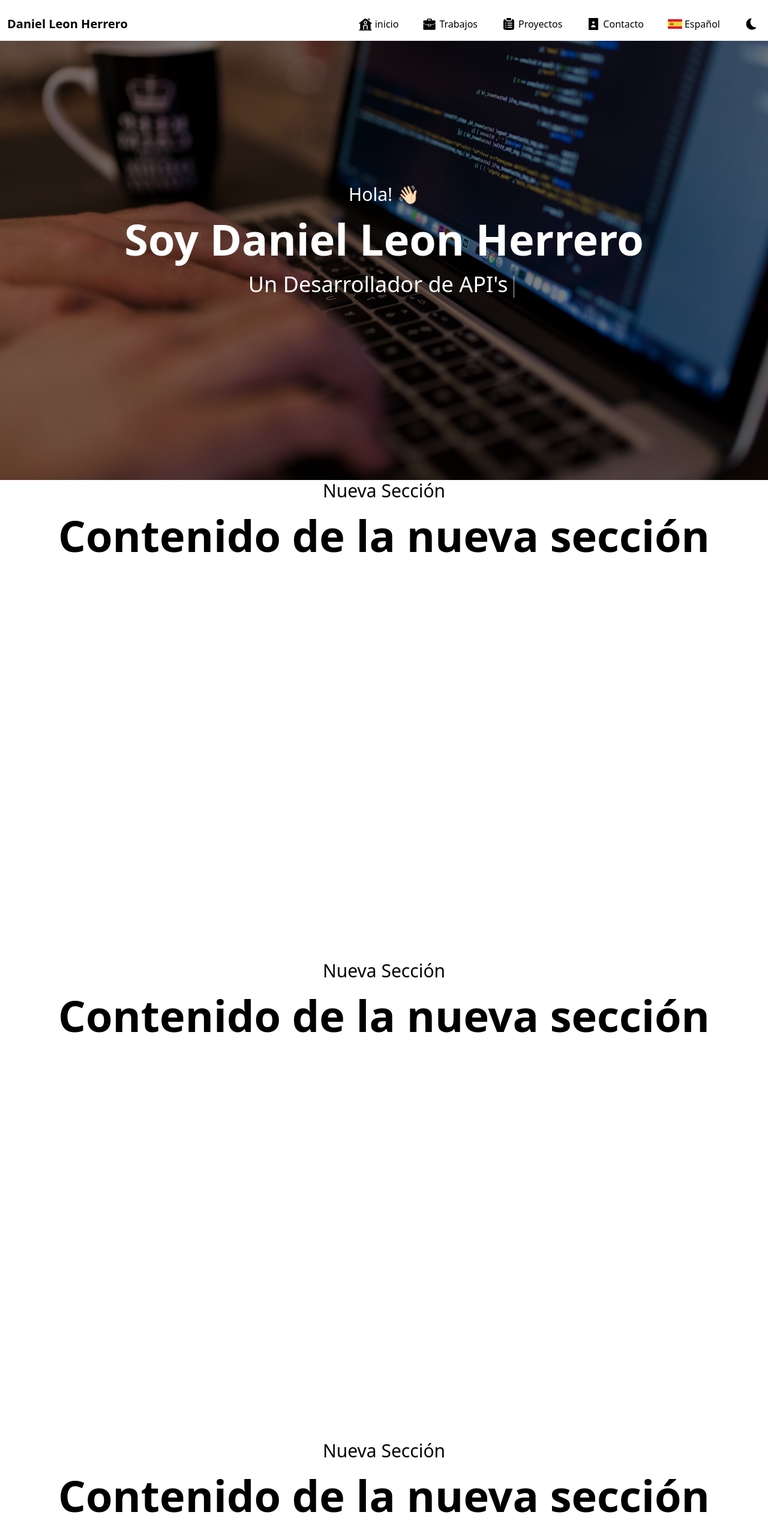
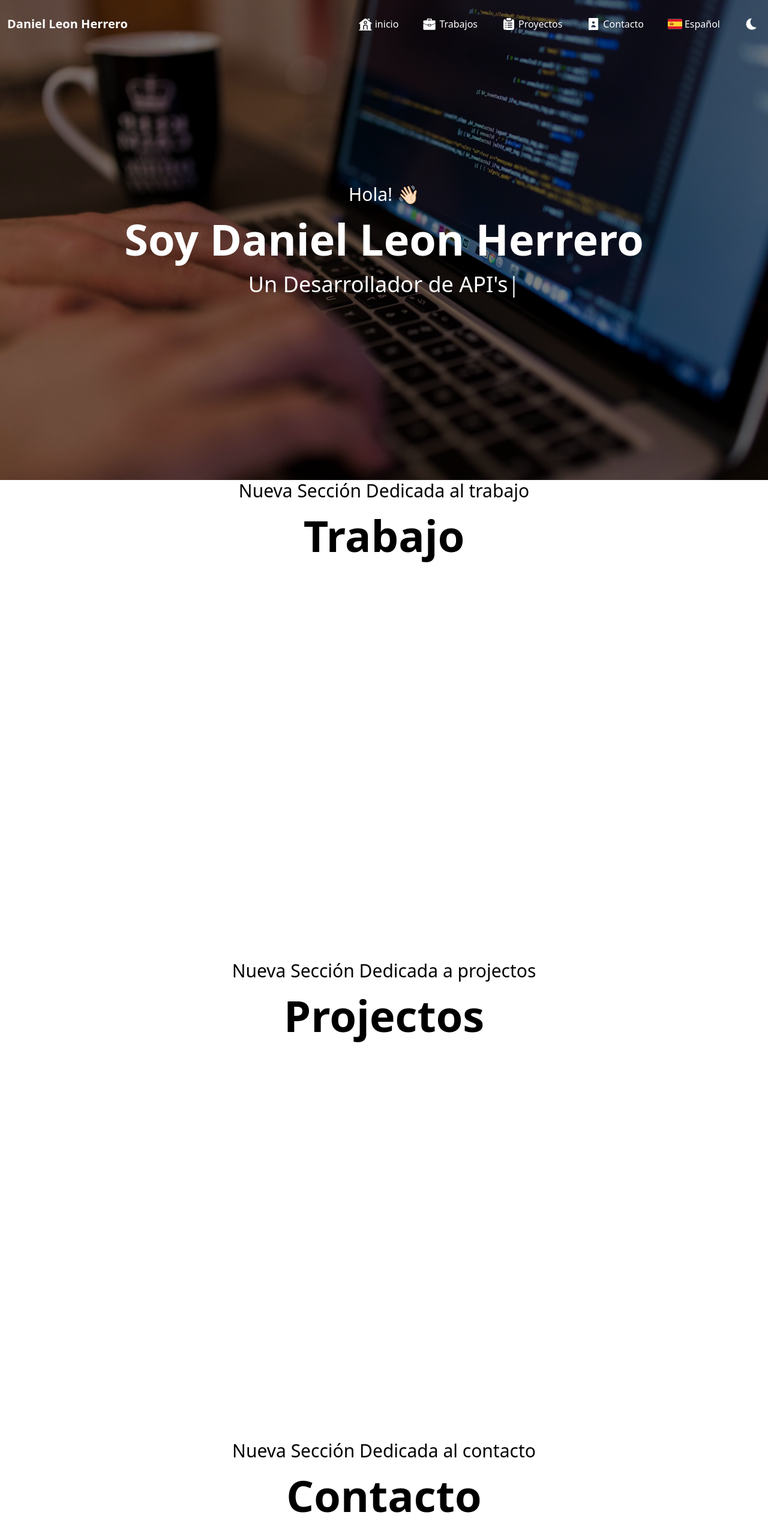
Before and after one commit to DanielLeonHerrero/Portofolio, a React (Vite) app: page / in a window 1280 px wide. Shown: the top 2560 px of the page at 60% size. Built offline with nearby package versions, Linux system fonts and the light colour scheme.

Commit message:
WHne click in section nav scroll auto to section

```diff
--- a/src/App.jsx
+++ b/src/App.jsx
@@ -1,20 +1,20 @@
-import { useRef, useState } from "react";
+import { useState } from "react";
 import Header from "./components/header/header";
-import ThemeProvider from './context/themeContext/themeProvider.jsx';
 import WelcomeSection from "./components/sections/welcome/welcomeSection";
-import Sections from "./components/sections/sections";
+import WorkSection from "./components/sections/work/workSection";
+import ProjectSection from "./components/sections/project/projectSection";
+import ContactSection from "./components/sections/contact/contactSection";
 
 function App() {
   const [menuOpen, setMenuOpen] = useState(false)
-  const sectionRef = useRef(null);
 
   return (
     <>
-      <ThemeProvider>
-        <Header className={`fixed top-0 left-0 right-0 z-50`} menuOpen={menuOpen} setMenuOpen={setMenuOpen} sectionRef={sectionRef} />
-        <WelcomeSection />
-        <Sections sectionRef={sectionRef} />
-      </ThemeProvider>
+      <Header className={`fixed top-0 left-0 right-0 z-50`} menuOpen={menuOpen} setMenuOpen={setMenuOpen} />
+      <WelcomeSection />
+      <WorkSection/>
+      <ProjectSection />
+      <ContactSection />
     </>
   );
 }
--- a/src/components/header/header.jsx
+++ b/src/components/header/header.jsx
@@ -5,34 +5,36 @@ import PropTypes from 'prop-types'
 import { useEffect } from "react"
 import { useState } from "react"
 import useTheme from "../../context/themeContext/hook/useTheme"
+import useSection from "../../context/sectionContext/hook/useSection"
 
 
 const Header = (props) => {
 
-    const { className, menuOpen, setMenuOpen, sectionRef } = props
+    const { className, menuOpen, setMenuOpen } = props
     const [headerBg, setHeaderBg] = useState("transparent");
     const [textColor, setColorText] = useState("white");
     const { theme } = useTheme()
+    const { welcomeSection } = useSection()
 
     useEffect(() => {
 
         const observer = new IntersectionObserver(
             ([entry]) => {
                 if (!menuOpen) {
-                    setHeaderBg(entry.isIntersecting ? theme === "light" ? "white" : "black" : "transparent");
-                    setColorText(entry.isIntersecting ? theme === "light" ? "black" : "white" : "white");
+                    setHeaderBg(entry.isIntersecting ? "transparent" : theme === "light" ? "white" : "black" );
+                    setColorText(entry.isIntersecting ? "white" : theme === "light" ? "black" : "white");
                 }
             },
-            { threshold: 0.06 }
+            { threshold: 0.8 }
         );
 
-        if (sectionRef.current) {
-            observer.observe(sectionRef.current);
+        if (welcomeSection.current) {
+            observer.observe(welcomeSection.current);
         }
 
         return () => {
-            if (sectionRef.current) {
-                observer.unobserve(sectionRef.current);
+            if (welcomeSection.current) {
+                observer.unobserve(welcomeSection.current);
             }
         };
     }, [menuOpen,theme]);
@@ -52,7 +54,7 @@ const Header = (props) => {
 
     return (
         <>
-            <div className={`w-full pt-3 text-${textColor} bg-${headerBg} ${className} transition-colors duration-500`}>
+            <div className={`w-full pt-3 text-${textColor} bg-${headerBg} ${className} ${!menuOpen && "transition-colors duration-500"}`}>
                 <div className="p-3">
                     <div className="w-full flex justify-center">
                         <div className=" w-full flex justify-between align-center items-center max-w-7xl">
@@ -80,8 +82,7 @@ const Header = (props) => {
 Header.propTypes = {
     className: PropTypes.string,
     menuOpen: PropTypes.bool.isRequired,
-    setMenuOpen: PropTypes.func.isRequired,
-    sectionRef: PropTypes.object.isRequired
+    setMenuOpen: PropTypes.func.isRequired
 }
 
 export default Header
--- a/src/components/nav/nav.jsx
+++ b/src/components/nav/nav.jsx
@@ -8,16 +8,30 @@ import MoonIcon from "../svg/moon"
 import ContactBook from "../svg/contactBook"
 import useTheme from "../../context/themeContext/hook/useTheme"
 import SunIcon from "../svg/sun"
+import useSection from "../../context/sectionContext/hook/useSection"
 
 
 const Nav = () => {
     const { toggleTheme, theme } = useTheme()
+    const { workSection, welcomeSection, projectSection, contactSection } = useSection()
 
-    const handlerMoveToSection = () => {
-
+    const handlerMoveToWorkerSection = () => {
+        workSection.current.scrollIntoView({ behavior: "smooth" })
     }
 
-    const handlerChangeLanguage = () => {}
+    const handlerMoveToWelcomeSection = () => {
+        welcomeSection.current.scrollIntoView({ behavior: "smooth" })
+    }
+
+    const handlerMoveToProjectSection = () => {
+        projectSection.current.scrollIntoView({ behavior: "smooth" })
+    }
+
+    const handlerMoveToContactSection = () => {
+        contactSection.current.scrollIntoView({ behavior: "smooth" })
+    }
+
+    const handlerChangeLanguage = () => { }
 
     const handlerChangeTheme = () => {
         toggleTheme()
@@ -31,25 +45,25 @@ const Nav = () => {
                 <NavItem
                     name="inicio"
                     svg={<HomeIcon className="w-6 h-6" />}
-                    onClick={() => handlerMoveToSection()}
+                    onClick={() => handlerMoveToWelcomeSection()}
                     className={"h-8 w-full flex justify-center"}
                 />
                 <NavItem
                     name="Trabajos"
                     svg={<SuitcaseIcon className="w-6 h-6" />}
-                    onClick={() => handlerMoveToSection()}
+                    onClick={() => handlerMoveToWorkerSection()}
                     className={"h-8 w-full flex justify-center"}
                 />
                 <NavItem
                     name="Proyectos"
                     svg={<ClipboardIcon className="w-6 h-6" />}
-                    onClick={() => handlerMoveToSection()}
-                    className={"h-8 w-full flex justify-center" }
+                    onClick={() => handlerMoveToProjectSection()}
+                    className={"h-8 w-full flex justify-center"}
                 />
                 <NavItem
                     name="Contacto"
                     svg={<ContactBook className="w-6 h-6" />}
-                    onClick={() => handlerMoveToSection()}
+                    onClick={() => handlerMoveToContactSection()}
                     className={"h-8 w-full flex justify-center"}
                 />
 
--- /dev/null
+++ b/src/components/sections/contact/contactSection.jsx
@@ -0,0 +1,18 @@
+import React from 'react'
+import useSection from '../../../context/sectionContext/hook/useSection'
+
+const ContactSection = () => {
+
+    const { contactSection } = useSection()
+
+    return (
+        <div ref={contactSection} className="relative h-screen text-black dark:bg-black">
+          <section className="flex flex-col gap-5 items-center justify-center text-black text-center">
+            <p className="text-lg sm:text-3xl text-dark dark:text-white">Nueva Sección Dedicada al contacto</p>
+            <p className="font-bold text-3xl sm:text-6xl lg:text-7xl">Contacto</p>
+          </section>
+        </div>
+    )
+}
+
+export default ContactSection
--- /dev/null
+++ b/src/components/sections/project/projectSection.jsx
@@ -0,0 +1,18 @@
+import React from 'react'
+import useSection from '../../../context/sectionContext/hook/useSection'
+
+const ProjectSection = () => {
+
+    const { projectSection } = useSection()
+
+    return (
+        <div ref={projectSection} className="h-screen text-black dark:bg-black">
+          <section className="flex flex-col gap-5 items-center justify-center text-black text-center">
+            <p className="text-lg sm:text-3xl text-dark dark:text-white">Nueva Sección Dedicada a projectos</p>
+            <p className="font-bold text-3xl sm:text-6xl lg:text-7xl">Projectos</p>
+          </section>
+        </div>
+    )
+}
+
+export default ProjectSection
--- a/src/components/sections/sections.jsx
+++ /dev/null
@@ -1,20 +0,0 @@
-import WorkSection from "./work/workSection"
-import PropTypes from 'prop-types'
-
-const Sections = (props) => {
-    const { sectionRef } = props
-    return (
-        <div ref={sectionRef}>
-            <WorkSection />
-            <WorkSection />
-            <WorkSection />
-            <WorkSection />
-        </div>
-    )
-}
-
-Sections.propTypes = {
-    sectionRef: PropTypes.object.isRequired
-}
-
-export default Sections
--- a/src/components/sections/welcome/welcomeSection.jsx
+++ b/src/components/sections/welcome/welcomeSection.jsx
@@ -1,10 +1,15 @@
 
 import React from 'react'
 import TypingEffect from '../../typing/typing.jsx'
+import useSection from '../../../context/sectionContext/hook/useSection.js';
 const WelcomeSection = () => {
+
+  const { welcomeSection } = useSection();
   const roles = ["de Aplicaciones", "Web", "de API's"];
+
+
   return (
-        <div className="relative h-screen bg-center bg-cover text-white" style={{ backgroundImage: "url('/images/background.jpg')", backgroundAttachment: "fixed" }}>
+    <div ref={welcomeSection} className="relative h-screen bg-center bg-cover text-white" style={{ backgroundImage: "url('/images/background.jpg')", backgroundAttachment: "fixed" }}>
       <div className="absolute inset-0 bg-black opacity-50"></div>
       <div className="absolute inset-0 flex items-center justify-center">
         <section className="flex flex-col gap-5 items-center justify-center text-white m-10 text-center">
--- a/src/components/sections/work/workSection.jsx
+++ b/src/components/sections/work/workSection.jsx
@@ -1,19 +1,18 @@
 import React from 'react'
-import PropTypes from 'prop-types'
+import useSection from '../../../context/sectionContext/hook/useSection'
 
 const WorkSection = () => {
 
+    const { workSection } = useSection()
+
     return (
-        <div className="relative h-screen text-black dark:bg-black">
+        <div ref={workSection} className="relative h-screen text-black dark:bg-black">
           <section className="flex flex-col gap-5 items-center justify-center text-black text-center">
-            <p className="text-lg sm:text-3xl text-dark dark:text-white">Nueva Sección</p>
-            <p className="font-bold text-3xl sm:text-6xl lg:text-7xl">Contenido de la nueva sección</p>
+            <p className="text-lg sm:text-3xl text-dark dark:text-white">Nueva Sección Dedicada al trabajo</p>
+            <p className="font-bold text-3xl sm:text-6xl lg:text-7xl">Trabajo</p>
           </section>
         </div>
     )
 }
 
-WorkSection.propTypes = {
-}
-
 export default WorkSection
--- /dev/null
+++ b/src/context/sectionContext/hook/useSection.js
@@ -0,0 +1,9 @@
+import { useContext } from "react"
+import sectionContext from "../sectionContext"
+
+
+const useSection = () => {
+    return useContext(sectionContext)
+}
+
+export default useSection
--- /dev/null
+++ b/src/context/sectionContext/sectionContext.js
@@ -0,0 +1,5 @@
+import React from 'react';
+
+const sectionContext = React.createContext();
+
+export default sectionContext;
--- /dev/null
+++ b/src/context/sectionContext/sectionProvider.jsx
@@ -0,0 +1,17 @@
+import { useRef } from "react";
+import SectionContext from "./sectionContext";
+
+const SectionProvider = ({ children }) => {
+    const welcomeSection = useRef(null);
+    const workSection = useRef(null);
+    const projectSection = useRef(null);
+    const contactSection = useRef(null);
+
+    return (
+        <SectionContext.Provider value={{ workSection, welcomeSection, projectSection, contactSection }}>
+            {children}
+        </SectionContext.Provider>
+    );
+}
+
+export default SectionProvider;
--- a/src/main.jsx
+++ b/src/main.jsx
@@ -2,11 +2,17 @@ import { Fragment, StrictMode } from 'react'
 import { createRoot } from 'react-dom/client'
 import App from './App.jsx'
 import './index.css'
+import ThemeProvider from './context/themeContext/themeProvider.jsx'
+import SectionProvider from './context/sectionContext/sectionProvider.jsx'
 
 const Tag = process.env.NODE_ENV === 'production' ? Fragment : StrictMode
 
 createRoot(document.getElementById('root')).render(
   <Tag>
-    <App />
+    <ThemeProvider>
+      <SectionProvider>
+        <App />
+      </SectionProvider>
+    </ThemeProvider>
   </Tag>,
 )
```
Lines whose indentation alone changed are shown as unchanged.
